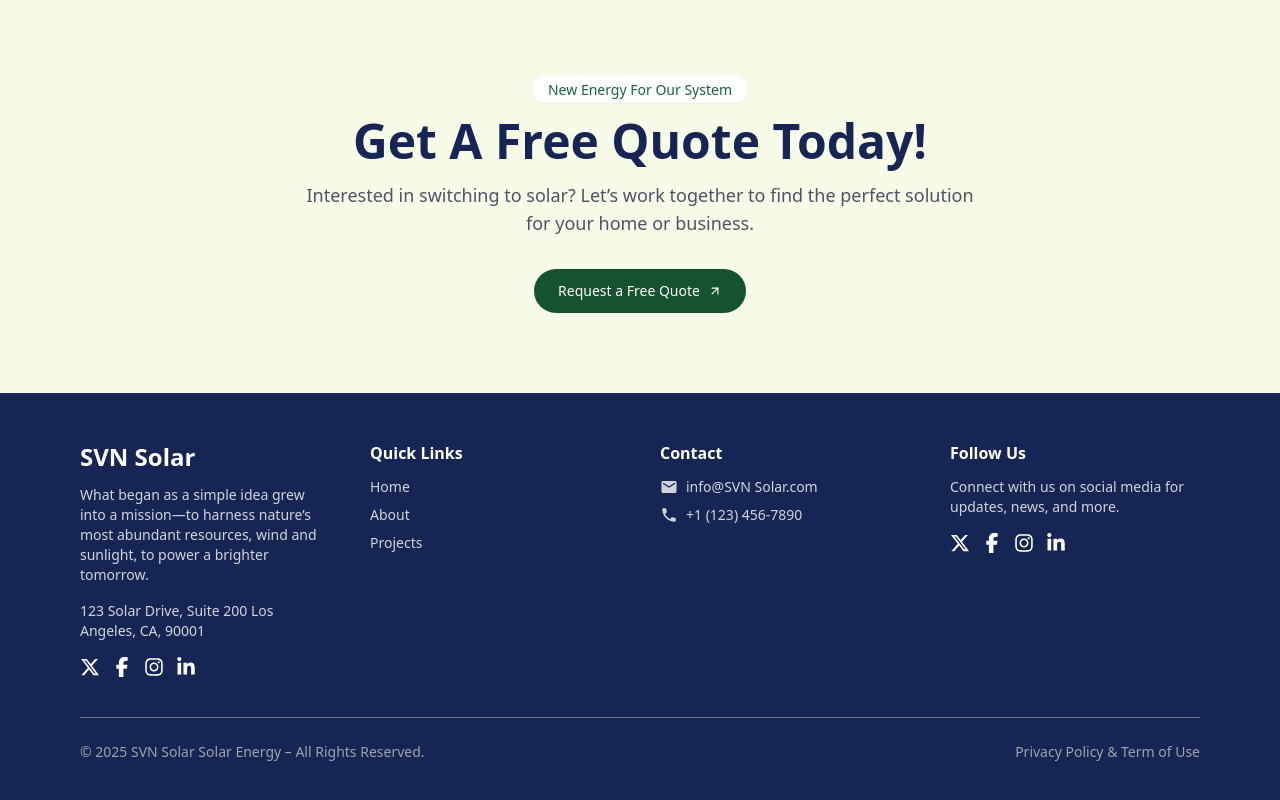
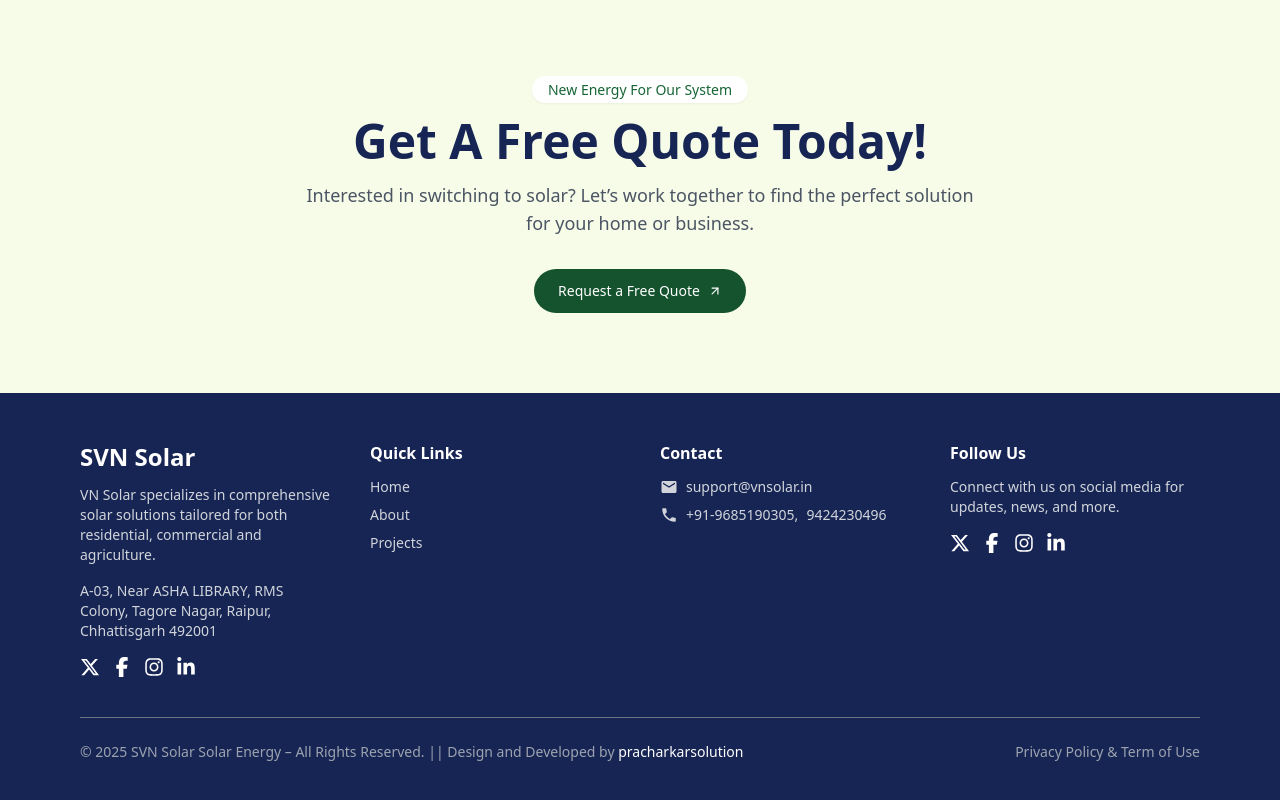
Before and after one commit to svnsolar/svnsolar, a React (Vite) app: page / in a window 1280 px wide. Shown: the part 4645-5445 px from the top of the page. Built offline with nearby package versions, Linux system fonts and the light colour scheme.

Commit message:
commit changes

```diff
--- a/src/components/Footer.jsx
+++ b/src/components/Footer.jsx
@@ -11,16 +11,16 @@ const Footer = () => {
   return (
     <footer className="bg-blue-950 text-white py-12 px-6 md:px-20">
       <div className="grid grid-cols-1 md:grid-cols-4 gap-10">
-
         {/* Column 1 - Logo and About */}
         <div>
           <h2 className="text-2xl font-bold mb-3">SVN Solar</h2>
           <p className="text-sm text-gray-300 mb-4">
-            What began as a simple idea grew into a mission—to harness nature’s most
-            abundant resources, wind and sunlight, to power a brighter tomorrow.
+            VN Solar specializes in comprehensive solar solutions tailored for
+            both residential, commercial and agriculture.
           </p>
           <p className="text-sm text-gray-300">
-            123 Solar Drive, Suite 200 Los Angeles, CA, 90001
+            A-03, Near ASHA LIBRARY, RMS Colony, Tagore Nagar, Raipur,
+            Chhattisgarh 492001
           </p>
 
           {/* Social Icons - Left */}
@@ -47,11 +47,11 @@ const Footer = () => {
           <h3 className="font-semibold mb-3">Contact</h3>
           <div className="flex items-center gap-2 text-sm text-gray-300 mb-2">
             <MdEmail className="text-lg" />
-            <span>info@SVN Solar.com</span>
+            <span>support@vnsolar.in</span>
           </div>
           <div className="flex items-center gap-2 text-sm text-gray-300">
             <MdPhone className="text-lg" />
-            <span>+1 (123) 456-7890</span>
+            <span>+91-9685190305,</span> <span>9424230496</span>
           </div>
         </div>
 
@@ -72,7 +72,10 @@ const Footer = () => {
 
       {/* Bottom Footer */}
       <div className="mt-10 border-t border-gray-500 pt-6 flex flex-col md:flex-row justify-between text-sm text-gray-400">
-        <p>© 2025 SVN Solar Solar Energy – All Rights Reserved.</p>
+        <p>
+          © 2025 SVN Solar Solar Energy – All Rights Reserved. || Design and
+          Developed by <a href="https://pracharkarsolutions.com" className="text-white">pracharkarsolution</a>
+        </p>
         <p className="mt-2 md:mt-0">Privacy Policy & Term of Use</p>
       </div>
     </footer>
```
